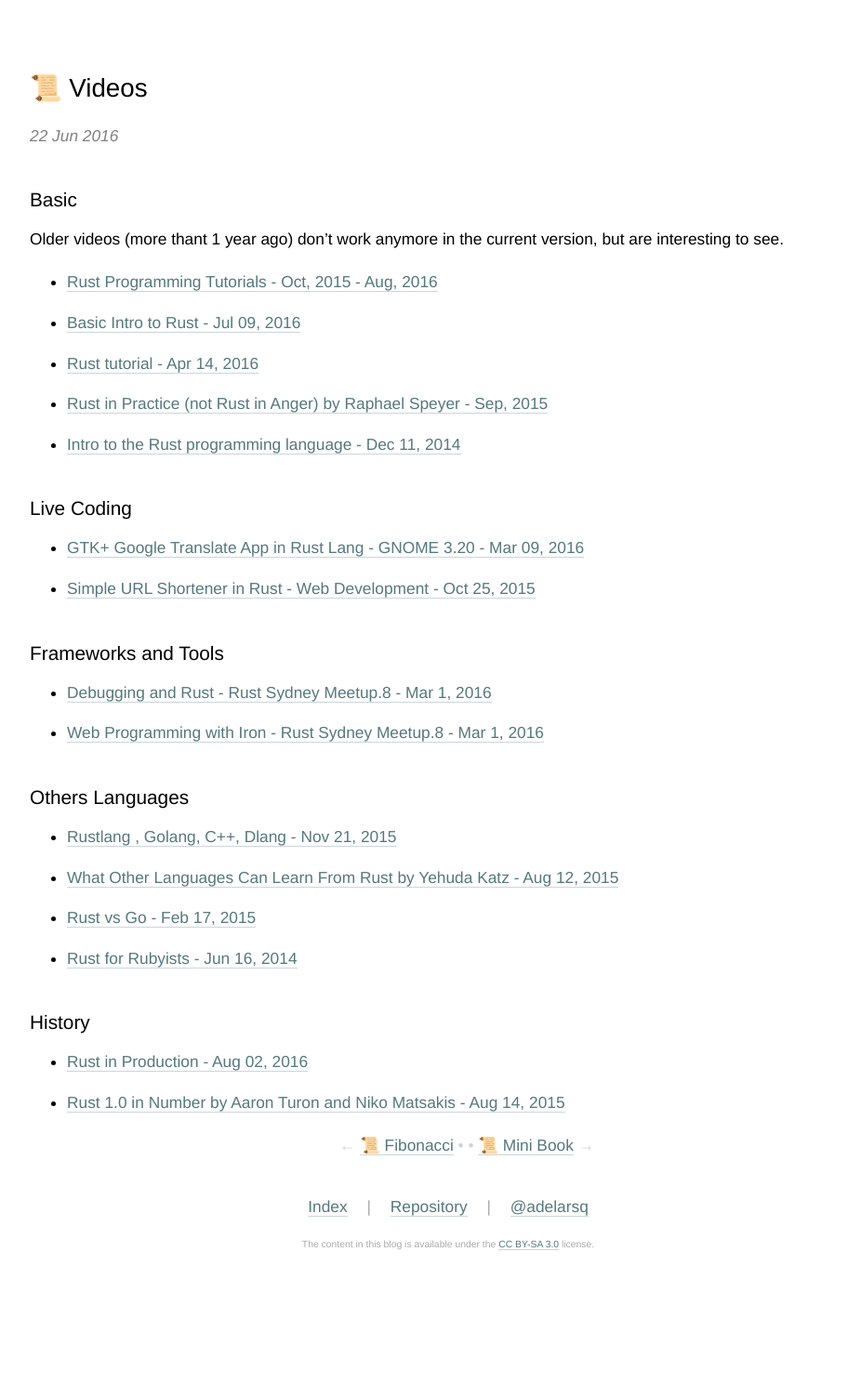
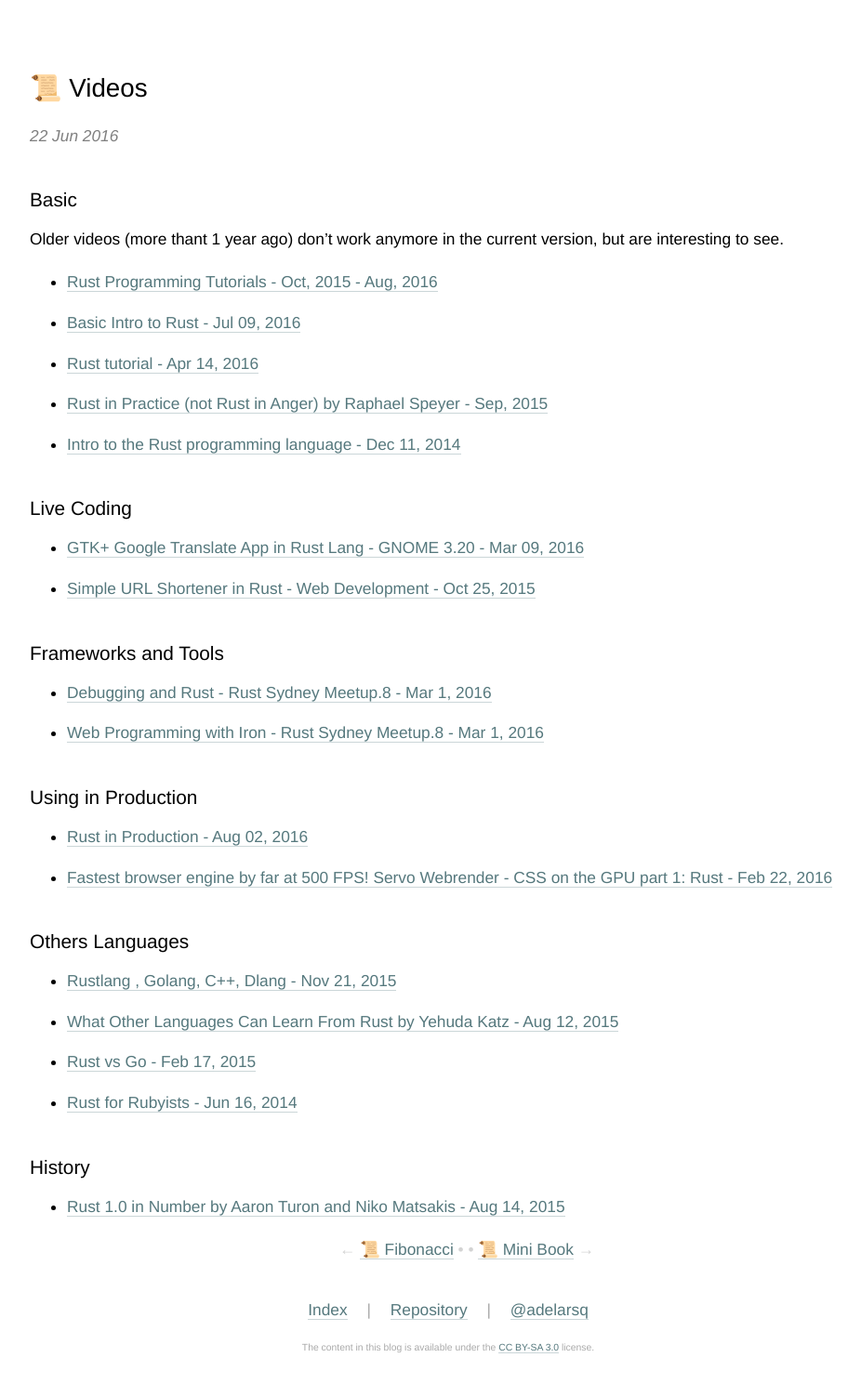
Before and after one commit to adelarsq/daily-rust.github.io, a Jekyll site: the page built from _posts/2016-06-22-videos.md, in a window 1280 px wide. Shown: the whole page at 93% size, without its empty margins (158-1084 px from the left). Built offline with Jekyll 4.4.1, drawn with Linux system fonts in a browser that asks for light colours; before the commit the page ends 1377 px from its top, so only the background shows below that.

Commit message:
Update 2016-06-22-videos.md

```diff
--- a/_posts/2016-06-22-videos.md
+++ b/_posts/2016-06-22-videos.md
@@ -25,6 +25,11 @@ Older videos (more thant 1 year ago) don't work anymore in the current version,
 - [Debugging and Rust - Rust Sydney Meetup.8 - Mar 1, 2016](https://www.youtube.com/watch?v=ves_y06MCww&ab_channel=CasparKrieger(youtube))
 - [Web Programming with Iron - Rust Sydney Meetup.8 - Mar 1, 2016](https://www.youtube.com/watch?v=Sr5QcYyGrCo&ab_channel=CasparKrieger(youtube))
 
+## Using in Production
+
+- [Rust in Production - Aug 02, 2016](https://www.infoq.com/presentations/rust-production)
+- [Fastest browser engine by far at 500 FPS! Servo Webrender - CSS on the GPU part 1: Rust - Feb 22, 2016](https://www.youtube.com/watch?v=BTURkjYJ_uk&ab_channel=KyvaGo)
+
 ## Others Languages
 
 - [Rustlang , Golang, C++, Dlang - Nov 21, 2015](https://www.youtube.com/watch?v=ynQoaajojIs&ab_channel=GolangVids)
```
Also changed, not shown: other parts of _posts/2016-06-22-videos.md (+0 -1 lines).
